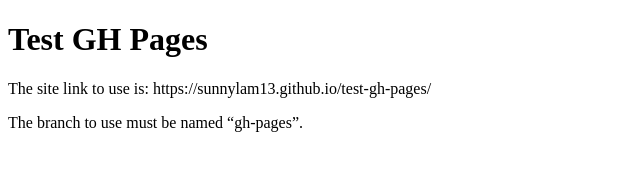
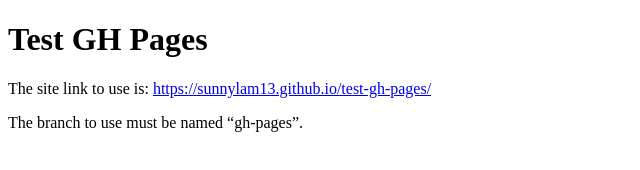
Before and after one commit to sunnylam13/test-gh-pages, a plain HTML site: page index.html in a window 1280 px wide. Shown: the whole page, without its empty margins (0-640 px from the left). Drawn offline with Linux system fonts and the light colour scheme.

Commit message:
Added a link.

```diff
--- a/index.html
+++ b/index.html
@@ -6,7 +6,7 @@
 </head>
 <body>
 	<h1>Test GH Pages</h1>
-	<p>The site link to use is: https://sunnylam13.github.io/test-gh-pages/</p>
+	<p>The site link to use is: <a href="https://sunnylam13.github.io/test-gh-pages/">https://sunnylam13.github.io/test-gh-pages/</a></p>
 	<p>The branch to use must be named “gh-pages”.</p>
 </body>
 </html>
```
